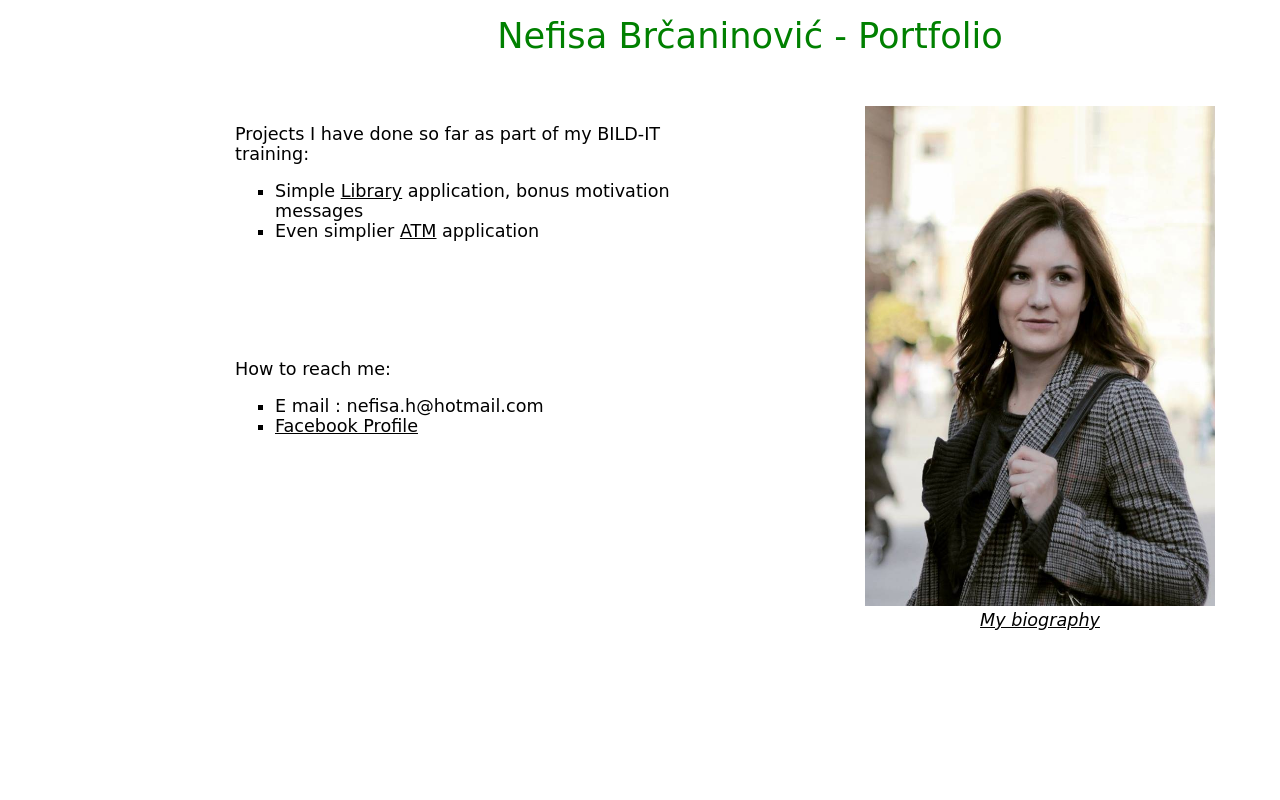
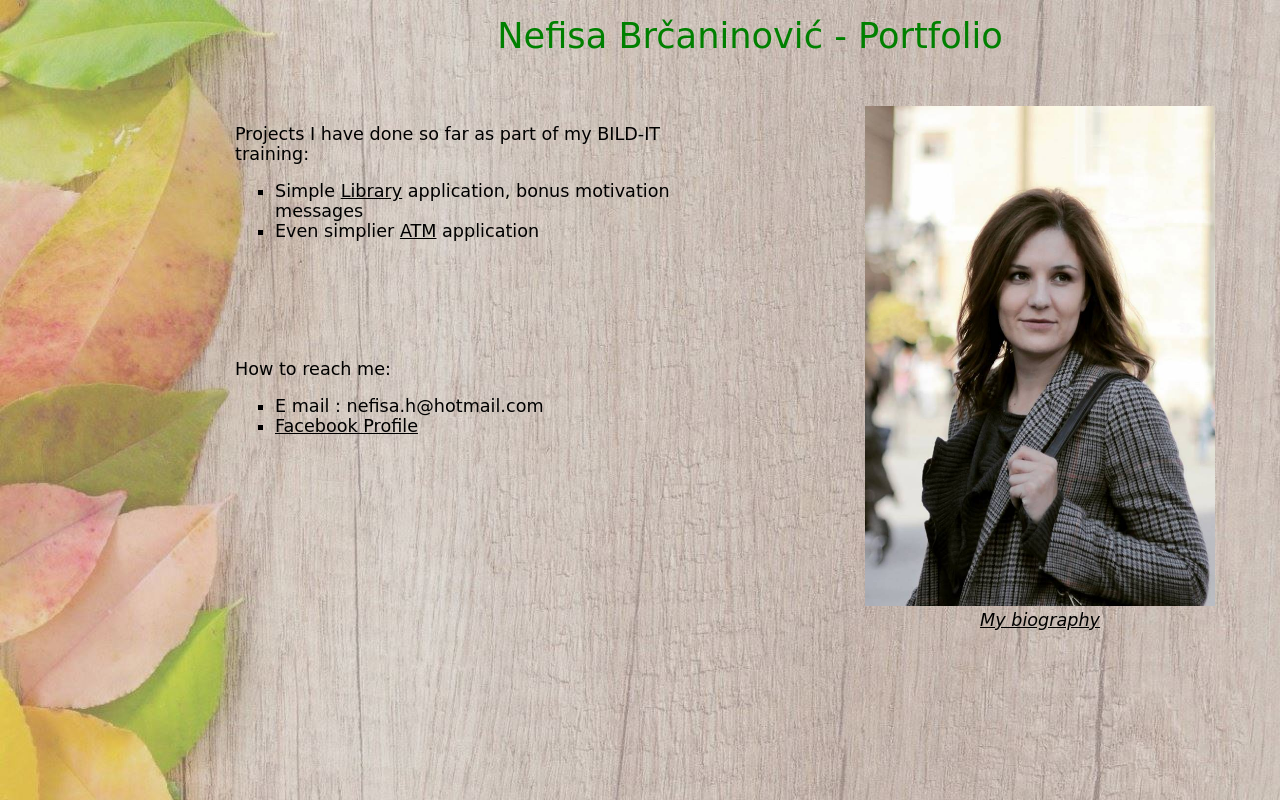
Before and after one commit to Nefisa/Nefisa.github.io, a plain HTML site: page index.html in a window 1280 px wide. Drawn offline with Linux system fonts and the light colour scheme.

Commit message:
Ispravljena druga verzija

```diff
--- a/stylesheet.css
+++ b/stylesheet.css
@@ -4,7 +4,7 @@ body
 	margin-left:230px;
 	padding:5px;
 	color: black;
-	background-image:url("pozadina - Copy.jpg");
+	background-image:url("pozadina.jpg");
 	font-family:Cursive, sans-serif;
 	font-size: 1.1em;
 
```
